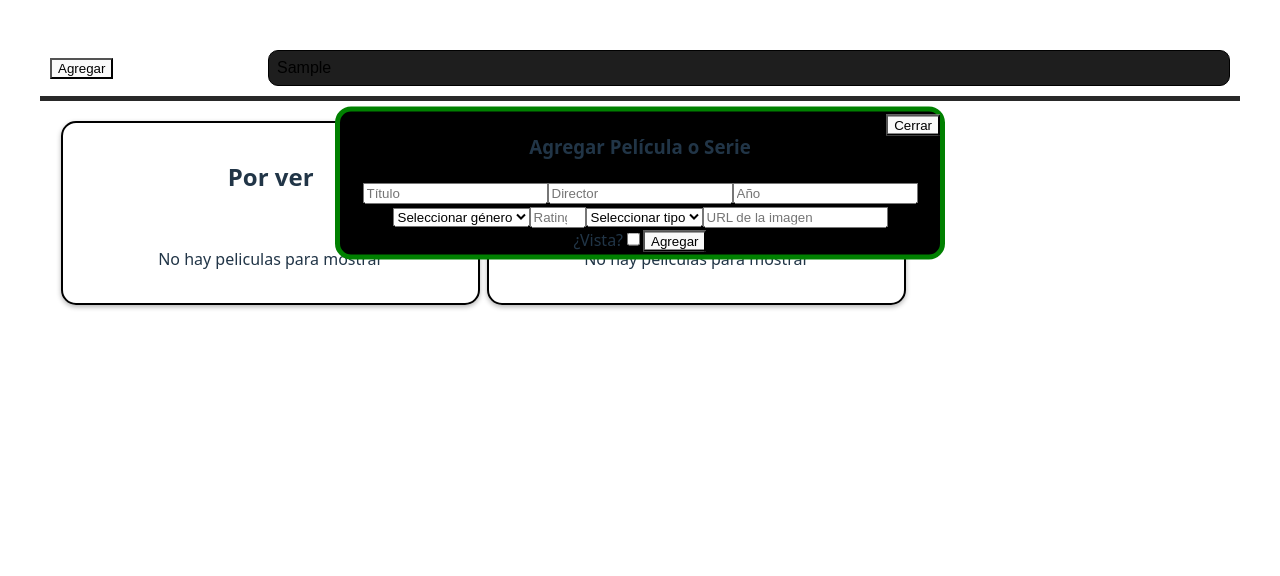
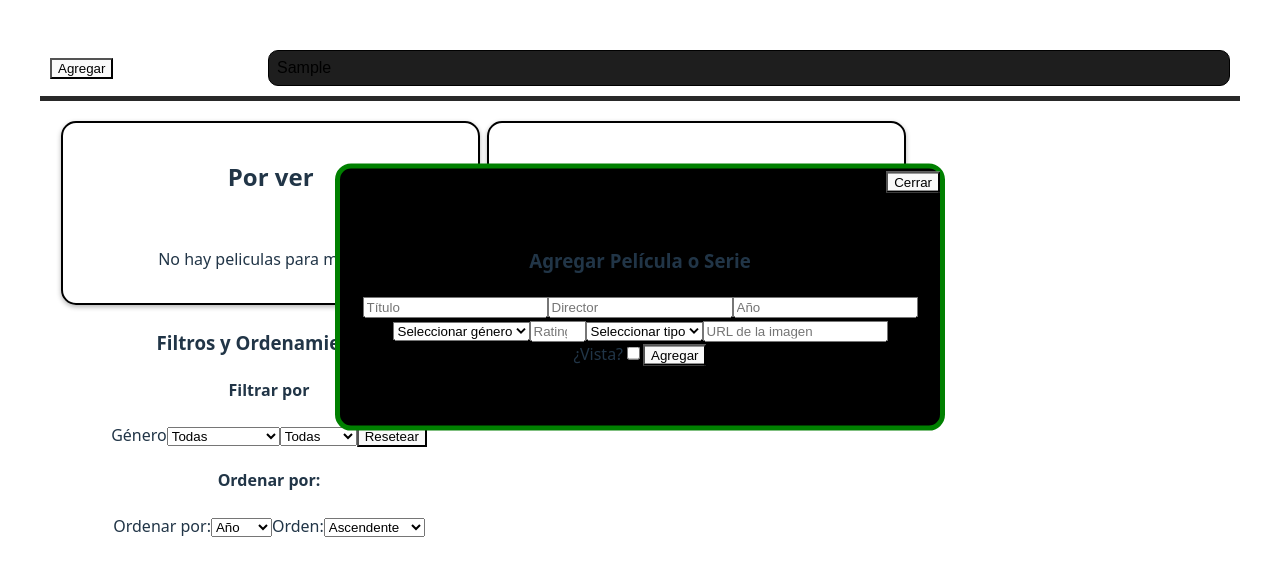
Before and after one commit to Rocio-Ayelen-Fernandez/Tp-React, a React (Vite) app in the folder tp-react-pwa/: page / in a window 1280 px wide. Both pictures are taken after typing "Sample" into the empty fields and a click on the button "Agregar". Shown: the top 576 px of the page. Built offline with nearby package versions, Linux system fonts and the light colour scheme.

Commit message:
Add changes to remote branch

```diff
--- /dev/null
+++ b/tp-react-pwa/Components/Aside/Aside.jsx
@@ -0,0 +1,16 @@
+import Filter from '../FIlter/Filter';
+import Sort from '../Sort/Sort';
+
+
+const Aside = ({onFilterChange, onSortChange, resetFilters})=>{
+
+    return (
+        <aside>
+        <h3>Filtros y Ordenamientos</h3>
+        <Filter onFilterChange={onFilterChange} />
+        <Sort onSortChange={onSortChange} />
+      </aside>
+    )
+}
+
+export default Aside
--- /dev/null
+++ b/tp-react-pwa/Components/FIlter/Filter.jsx
@@ -0,0 +1,38 @@
+import { useState } from "react";
+const Filter = ({onFilterChange, resetFilters}) =>{
+    const [genre, setGenre] = useState('');
+  const [type, setType] = useState('');
+
+  const handleGenreChange =(e) =>{
+    setGenre(e.target.value)
+    onFilterChange({genre: e.target.value, type})
+  }
+
+  const handleTypeChange = (e) => {
+    const value = e.target.value;
+    setType(value);
+    onFilterChange({ type: value });
+  };
+
+    return(
+        <div>
+            <h4>Filtrar por</h4>
+            <label>Género</label>
+            <select value={genre} onChange={handleGenreChange}>
+                <option value="">Todas</option>
+                <option value="Accion">Accion</option>
+                <option value="Terror">Terror</option>
+                <option value="Comedia">Comedia</option>
+                <option value="Ciencia Ficción">Ciencia Ficción</option>
+            </select>
+            <select value={type} onChange={handleTypeChange}>
+                <option value="">Todas</option>
+                <option value="Película">Películas</option>
+                <option value="Serie">Series</option>
+            </select>
+            <button onChange={resetFilters}>Resetear</button>
+        </div>
+    )
+
+}
+export default Filter
--- a/tp-react-pwa/Components/List/List.jsx
+++ b/tp-react-pwa/Components/List/List.jsx
@@ -3,7 +3,7 @@ import styles from './List.module.css'
 
 
 
-const List = ({title, array}) =>{
+const List = ({title, array, button}) =>{
 
 
     return (
@@ -13,7 +13,7 @@ const List = ({title, array}) =>{
                 {array && array.length>0?
                 array.map((media, index) => (
 
-                    <Card mediaItem={media} key={index}/>
+                    <Card mediaItem={media} key={index} button={button}/>
                 )) :  (<p>No hay peliculas para mostrar</p>)}
             </div>
         </section>
--- a/tp-react-pwa/Components/Modal/Modal.module.css
+++ b/tp-react-pwa/Components/Modal/Modal.module.css
@@ -11,6 +11,7 @@
     display: flex;
     justify-content: center;
     align-items: center;
+    z-index: 999;
 
 }
 .buttonClose{
--- a/tp-react-pwa/Components/Nav/Nav.jsx
+++ b/tp-react-pwa/Components/Nav/Nav.jsx
@@ -3,15 +3,15 @@ import Button from '../Button/Button'
 import Search from "../../Components/Search/Search"
 
 
-const Nav = ({actions, items})=>{
+const Nav = ({items})=>{
 
     const componentMap = {
         Button: Button,
         Search: Search,
     }
     const propsMap = {
-        Button: (action) => ({ onclick: actions[action] }),
-        Search: (action) => ({ setSearch: actions[action] }),
+        Button: (action) => ({ onclick: action }),
+        Search: ( action ) => ({ setSearch: action }),
       };
 
     //Modal
--- /dev/null
+++ b/tp-react-pwa/Components/Sort/Sort.jsx
@@ -0,0 +1,36 @@
+import { useState } from "react";
+
+const Sort = ({onSortChange}) =>{
+    const [sortBy, setSortBy] = useState('year');
+  const [order, setOrder] = useState('asc');
+  const handleSortByChange = (e) => {
+    setSortBy(e.target.value);
+    onSortChange({ sortBy: e.target.value, order });
+  };
+
+  const handleOrderChange = (e) => {
+    setOrder(e.target.value);
+    onSortChange({ sortBy, order: e.target.value });
+  };
+
+    return(
+        <div>
+        <h4>Ordenar por:</h4>
+        <label>
+        Ordenar por:
+          <select value={sortBy} onChange={handleSortByChange}>
+            <option value="year">Año</option>
+            <option value="rating">Rating</option>
+          </select>
+        </label>
+        <label>
+          Orden:
+          <select value={order} onChange={handleOrderChange}>
+            <option value="asc">Ascendente</option>
+            <option value="desc">Descendente</option>
+          </select>
+        </label>
+      </div>
+    )
+}
+export default Sort
--- a/tp-react-pwa/pages/Home/Home.jsx
+++ b/tp-react-pwa/pages/Home/Home.jsx
@@ -5,17 +5,94 @@ import Button from "../../Components/Button/Button";
 import Modal from "../../Components/Modal/Modal";
 import ModalAddMovie from "../../Components/Modal/ModalAddMovie";
 import Search from "../../Components/Search/Search";
+import Aside from "../../Components/Aside/Aside";
 import { useState, useEffect } from "react";
 
-
-
 const Home = () => {
-  // Modal
   const [showModal, setShowModal] = useState(false);
   const [modalType, setModalType] = useState(null);
 
-  // Input Add Movie
   const [mediaItem, setMediaItem] = useState({
+    title: "",
+    director: "",
+    year: "",
+    genre: "",
+    rating: "",
+    type: "",
+    isSeen: false,
+    img: ""
+  });
+
+  const [search, setSearch] = useState("");
+
+  const [listaPorVer, setListaPorVer] = useState([]);
+  const [listaVistas, setListaVistas] = useState([]);
+
+  const [filters, setFilters] = useState({ genre: "", type: "" });
+  const [sort, setSort] = useState({ sortBy: "", order: "asc" });
+
+  const handleFilterChange = (newFilters) => {
+    setFilters({ ...filters, ...newFilters });
+  };
+
+  const resetFilters = () => {
+    setFilters({ genre: "", type: "" });
+  };
+
+  const getFilteredList = (list) => {
+    let filtered = list
+      .filter((item) => {
+        const genreMatch = filters.genre ? item.genre === filters.genre : true;
+        const typeMatch = filters.type ? item.type === filters.type : true;
+        return genreMatch && typeMatch;
+      })
+      .filter((item) =>
+        item.title.toLocaleLowerCase().includes(search.toLocaleLowerCase()) || item.director.toLocaleLowerCase().includes(search.toLocaleLowerCase())
+      );
+
+    if (sort.sortBy === "year") {
+      filtered.sort((a, b) =>
+        sort.order === "asc" ? a.year - b.year : b.year - a.year
+      );
+    } else if (sort.sortBy === "rating") {
+      filtered.sort((a, b) =>
+        sort.order === "asc" ? a.rating - b.rating : b.rating - a.rating
+      );
+    }
+
+    return filtered;
+  };
+
+  const handleSortChange = (newSort) => {
+    setSort(newSort);
+  };
+
+  const modalContentMap = {
+    addMovie: ModalAddMovie,
+    editMovie: ModalAddMovie,
+  };
+
+  const Agregar = () => {
+    setModalType("addMovie");
+    setShowModal(true);
+  };
+
+  const handleEditSubmit = () => {
+    if (!mediaItem.title.trim()) return;
+
+    const targetList = mediaItem.isSeen ? listaVistas : listaPorVer;
+    const setList = mediaItem.isSeen ? setListaVistas : setListaPorVer;
+    const storageKey = mediaItem.isSeen ? "listaVistas" : "listaPorVer";
+
+    const updatedList = targetList.map((item) =>
+      item.id === mediaItem.id ? mediaItem : item
+    );
+
+    setList(updatedList);
+    localStorage.setItem(storageKey, JSON.stringify(updatedList));
+    setShowModal(false);
+
+    setMediaItem({
       title: "",
       director: "",
       year: "",
@@ -25,114 +102,50 @@ const Home = () => {
       isSeen: false,
       img: "",
     });
-
-
-// Input SearchMovie
-const [search, setSearch] = useState('')
-//const [searchParam, setSearchParam] = useState('')
-  // Listas
-  const [listaPorVer, setListaPorVer] = useState([]);
-  const [listaVistas, setListaVistas] = useState([]);
-
-  // Modal content map
-  const modalContentMap = {
-    addMovie: ModalAddMovie,
-    // agregar más tipos acá
   };
 
-  // Abrir modal
-  const Agregar = () => {
-    setModalType("addMovie");
+  const handleEdit = (itemToEdit) => {
+    setMediaItem(itemToEdit);
+    setModalType("editMovie");
     setShowModal(true);
   };
 
-
-  const getListaPorVer = () => {
-
-    let filteredList = listaPorVer
-
-    if(search.trim() !== ""){
-      filteredList = listaPorVer.filter((item) =>
-        item.toLocaleLowerCase().includes(search.toLocaleLowerCase())
-      )
-    }
-
-
-    return filteredList
-  }
-
-  // const searchMovie = () =>{
-
-
-  //     const busquedaEnVer = listaPorVer.filter(item => item.toLocaleLowerCase().includes(search.toLocaleLowerCase()))
-  //     if (busquedaEnVer.length === 0) {
-  //         console.log("No se encontraron coincidencias");
-  //     }else{
-  //       console.log("Peliculas encontradas: ", busquedaEnVer);
-  //     }
-  // }
-  // searchMovie()
-
-  // useEffect (() =>{
-
-  //   //Solo si el search no esta vacio
-  //   if(search.trim() !== ""){
-  //     const busquedaEnVer = listaPorVer.filter((item) =>
-
-  //       item.toLocaleLowerCase().includes(search.toLocaleLowerCase())
-  //     )
-
-  //       if (busquedaEnVer.length === 0) {
-  //         console.log("No se encontraron coincidencias");
-  //       }else{
-  //         console.log("Peliculas encontradas: ", busquedaEnVer);
-  //       }
-
-  //   }
-
-  // },[search,listaPorVer])
-
-  // <List
-  //         title="Por ver"
-  //         array={listaPorVer.filter((item) =>
-  //           item.toLocaleLowerCase().includes(search.toLocaleLowerCase())
-  //         )}
-  //       />
-
-
   const actions = {
-    //Listar Funciones aca
     agregar: Agregar,
     search: setSearch,
   };
+
   const navItem = [
     //Agregar Botones para el nav aca
-    {name: "Agregar", action: "agregar", type: "Button"},
-    {name: "Buscar", action: "search", type: "Search"},
+    {name: "Agregar", action: Agregar, type: "Button"},
+    {name: "Buscar", action: setSearch, type: "Search"},
   ];
+  const cardButtons = [
+    {name: "Ver", action: "ver", type: "Button"},
+    {name: "Estado", action:"estado", type: "Button"},
+    {name: "Eliminar", action:"eliminar", type: "Button"},
+    {name: "Editar", action: handleEdit, type: "Button"},
+  ]
 
-  // Cargar datos de localStorage
   useEffect(() => {
-    const peliculasVistas = JSON.parse(localStorage.getItem("listaVistas")) || [];
-    const peliculasPorVer = JSON.parse(localStorage.getItem("listaPorVer")) || [];
+    const peliculasVistas =
+      JSON.parse(localStorage.getItem("listaVistas")) || [];
+    const peliculasPorVer =
+      JSON.parse(localStorage.getItem("listaPorVer")) || [];
     setListaVistas(peliculasVistas);
     setListaPorVer(peliculasPorVer);
   }, []);
 
-  // Guardar película
   const handleSubmit = () => {
-    if (!mediaItem.title.trim()) return;
+    const nuevaLista = mediaItem.isSeen
+      ? [...listaVistas, mediaItem]
+      : [...listaPorVer, mediaItem];
 
+    const setList = mediaItem.isSeen ? setListaVistas : setListaPorVer;
+    const storageKey = mediaItem.isSeen ? "listaVistas" : "listaPorVer";
 
-    if (!mediaItem.isSeen) {
-      const nuevaListaPorVer = [...listaPorVer, mediaItem];
-      setListaPorVer(nuevaListaPorVer);
-      localStorage.setItem("listaPorVer", JSON.stringify(nuevaListaPorVer));
-    } else {
-      const nuevaListaVistas = [...listaVistas, mediaItem];
-      setListaVistas(nuevaListaVistas);
-      localStorage.setItem("listaVistas", JSON.stringify(nuevaListaVistas));
-    }
+    setList(nuevaLista);
+    localStorage.setItem(storageKey, JSON.stringify(nuevaLista));
 
     setMediaItem({
       title: "",
@@ -142,26 +155,42 @@ const [search, setSearch] = useState('')
       rating: "",
       type: "",
       isSeen: false,
+      img: ""
     });
     setShowModal(false);
   };
 
-  // Render contenido del modal
   const renderModalContent = () => {
     const ModalContent = modalContentMap[modalType];
-    const commonProps = {}
+    const commonProps = {
+      mediaItem,
+      setMediaItem,
+    };
+
     if (modalType === "addMovie") {
       return (
         <ModalContent
           {...commonProps}
-          mediaItem={mediaItem}
-          setMediaItem={setMediaItem}
           onSubmit={handleSubmit}
+          title="Agregar Película o Serie"
+          buttonText="Agregar"
         />
       );
+    }
+
+    if (modalType === "editMovie") {
+      return (
+        <ModalContent
+          {...commonProps}
+          onSubmit={handleEditSubmit}
+          title="Editar Película o Serie"
+          buttonText="Guardar Cambios"
+        />
+      );
+    }
+
+    return <ModalContent {...commonProps} />;
   };
-  return <ModalContent {...commonProps} />;
-}
 
   return (
     <div className={styles.mainContainer}>
@@ -173,21 +202,26 @@ const [search, setSearch] = useState('')
 
       <div className={styles.navContainer}>
         <Nav actions={actions} items={navItem} />
-
-        {/* <Search setSearch={setSearch}/> */}
       </div>
 
       <div className={styles.mainGrid}>
         <div className={styles.listContainer}>
-          {/* <List title="Por ver" array={listaPorVer} /> */}
-
-
-
           <List
             title="Por ver"
-          array={getListaPorVer()}
+            array={getFilteredList(listaPorVer)}
+            button={cardButtons}
           />
-          <List title="Vista" array={listaVistas} />
+          <List
+            title="Vista"
+            array={getFilteredList(listaVistas)}
+            button={cardButtons}
+          />
+          <Aside
+            onFilterChange={handleFilterChange}
+            onSortChange={handleSortChange}
+            onEdit={resetFilters}
+
+          />
         </div>
       </div>
     </div>
```
Also changed, not shown: tp-react-pwa/Components/Card/Card.jsx (+13 -8 lines), tp-react-pwa/Components/Modal/ModalAddMovie.jsx (+27 -5 lines). Lines whose indentation alone changed are shown as unchanged.
